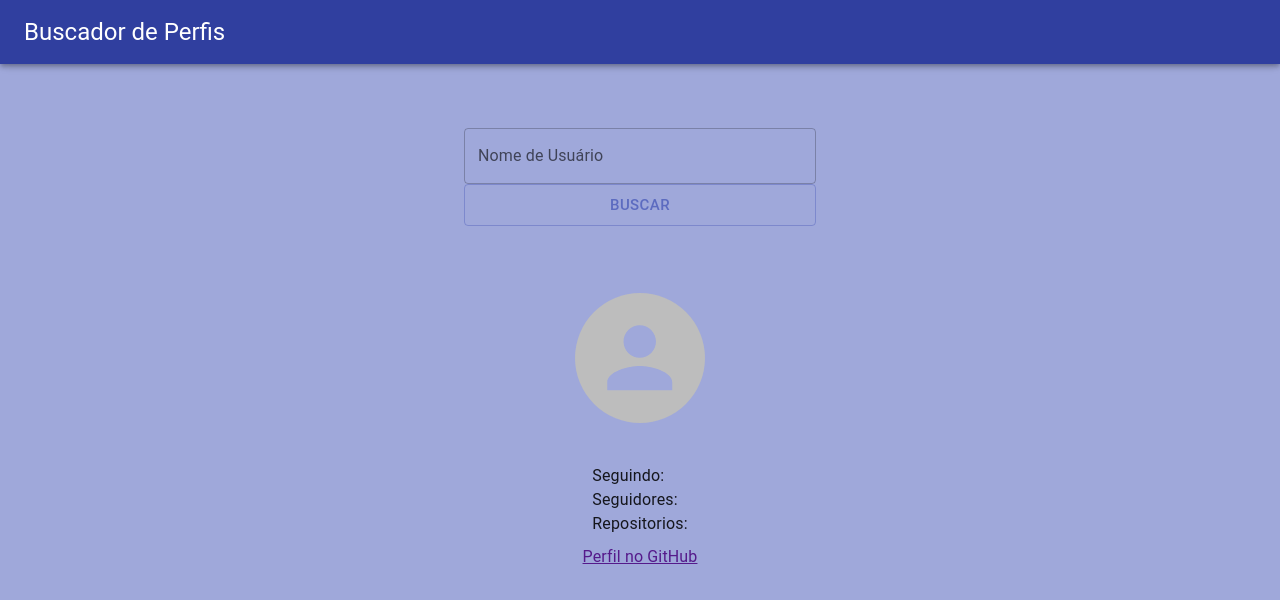
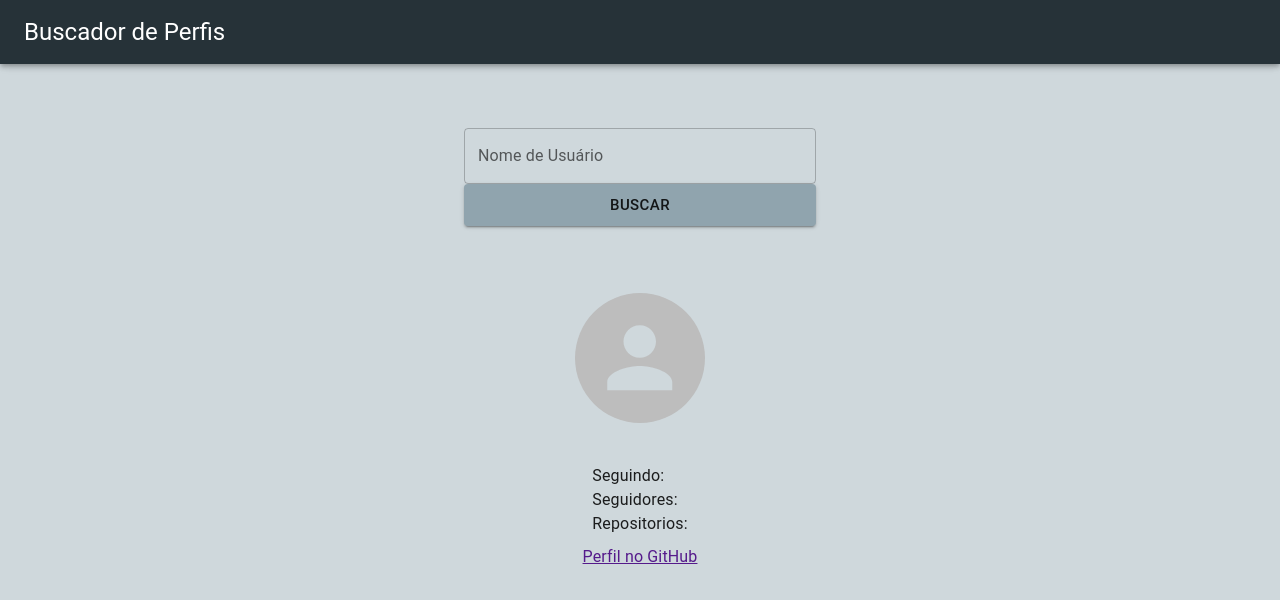
Before and after one commit to joaosoaresreal/buscador-perfis-github, a React (Vite) app: page / in a window 1280 px wide. Shown: the top 600 px of the page. Built offline with nearby package versions, Linux system fonts and the light colour scheme.

Commit message:
Aula 26/04/23 - Correções de Layout

```diff
--- a/src/pages/Perfil/index.tsx
+++ b/src/pages/Perfil/index.tsx
@@ -49,7 +49,7 @@ export function Perfil() {
                     >
                         <form onSubmit={handleSubmit}>
                             <TextField name="userName" fullWidth label="Nome de Usuário" id="fullWidth" />
-                            <Button type="submit" variant="outlined" fullWidth size="large" color='secondary'>buscar</Button>
+                            <Button type="submit" variant="contained" fullWidth size="large" color='secondary'>buscar</Button>
                         </form>
                     </Box>
 
--- a/src/theme/ThemeProvider.tsx
+++ b/src/theme/ThemeProvider.tsx
@@ -1,4 +1,4 @@
-import { indigo } from '@mui/material/colors'; // PALETA DE CORES
+import { blueGrey } from '@mui/material/colors'; // PALETA DE CORES
 import { ThemeProvider, createTheme } from '@mui/material/styles'; // PROVEDOR DO TEMA E FUNÇÃO QUE CRIA O TEMA
 
 type ThemeProps = {
@@ -8,13 +8,13 @@ type ThemeProps = {
 const theme = createTheme({
   palette: {
     primary: {
-      main: indigo[700],
+      main: blueGrey[900],
     },
     secondary:{
-        main: indigo[400],
+        main: blueGrey[300],
     },
     background:{
-      default: indigo[200]
+      default: blueGrey[100]
     }
   },
 });
```
Also changed, not shown: src/components/CardPerfil/index.tsx (deleted, +0 -31 lines).
